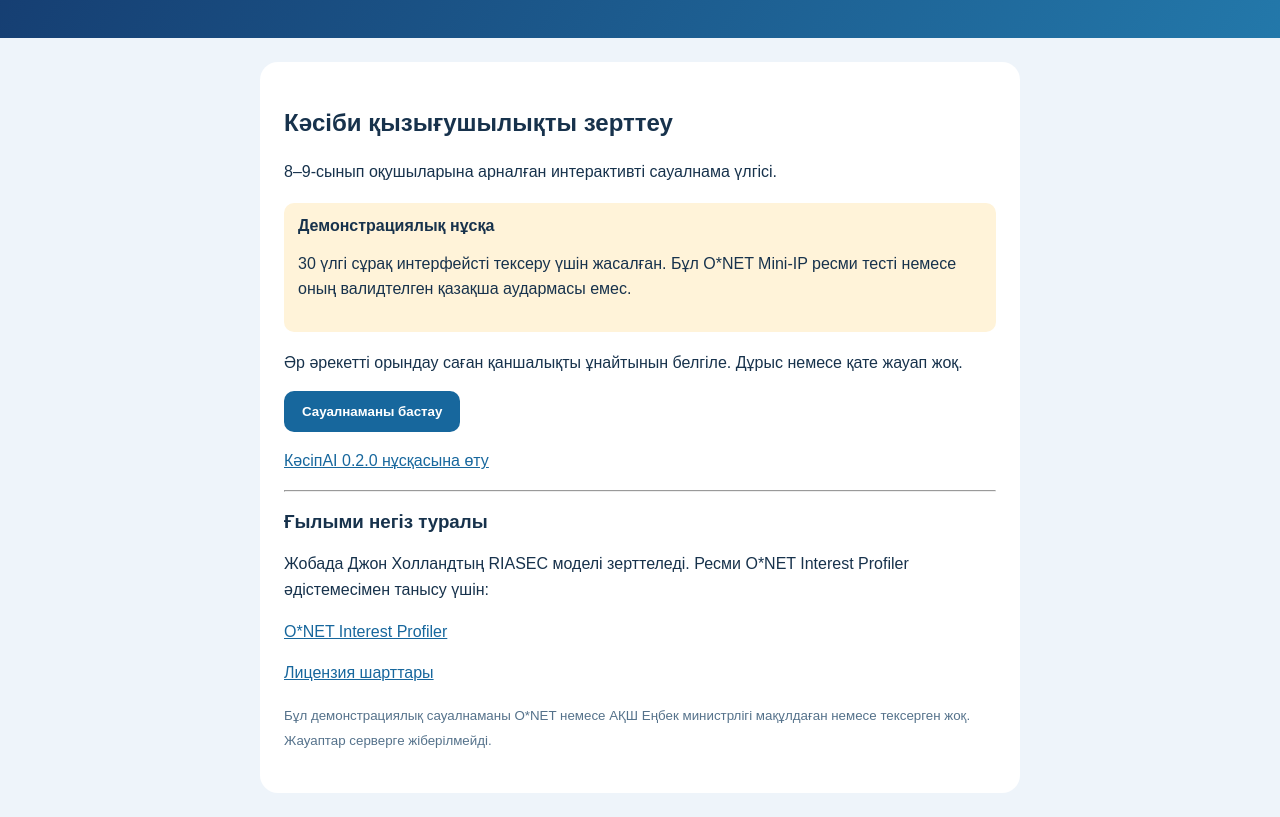
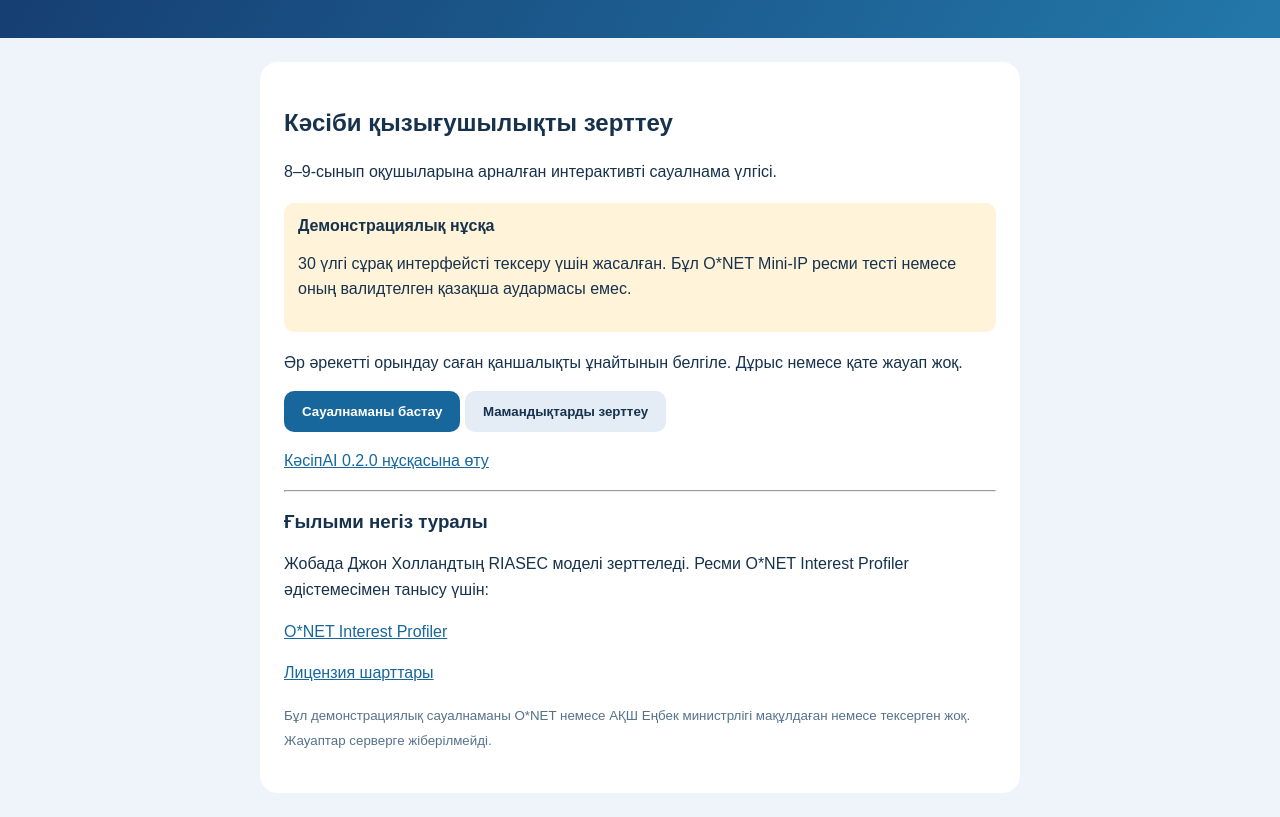
Before and after one commit to saimovaasemgul73-bot/kasip-ai, a plain HTML site: page test-03.html in a window 1280 px wide. Shown: the part 107-924 px from the top of the page. Drawn offline with Linux system fonts and the light colour scheme.

Commit message:
KasipAI 0.6.0 - Direct Career Explorer

```diff
--- a/test-03.html
+++ b/test-03.html
@@ -76,6 +76,11 @@ a{color:#17679d}
 </div>
 <p>Әр әрекетті орындау саған қаншалықты ұнайтынын белгіле. Дұрыс немесе қате жауап жоқ.</p>
 <button onclick="start()">Сауалнаманы бастау</button>
+
+<button type="button" class="secondary" onclick="exploreCareers()">
+  Мамандықтарды зерттеу
+</button>
+
 <p><a href="index.html">КәсіпAI 0.2.0 нұсқасына өту</a></p>
 </section>
 
@@ -563,6 +568,29 @@ function showCareerPassport(career) {
   });
 }
 
+function exploreCareers() {
+  document.getElementById("welcome").hidden = true;
+  document.getElementById("quiz").hidden = true;
+  document.getElementById("results").hidden = false;
+
+  const chart = document.getElementById("chart");
+  chart.replaceChildren();
+
+  const summary = document.getElementById("summary");
+  summary.value = "Сауалнама орындалған жоқ.";
+
+  const direction = document.getElementById("career-direction");
+  direction.value = "";
+
+  const list = document.getElementById("career-list");
+  list.replaceChildren();
+
+  const note = document.createElement("p");
+  note.textContent =
+    "Сауалнамадан өтпей-ақ қызығушылық бағытын таңдап, мамандықтарды зерттей аласыз.";
+  chart.appendChild(note);
+}
+
 </script>
 </body>
 </html>
```
